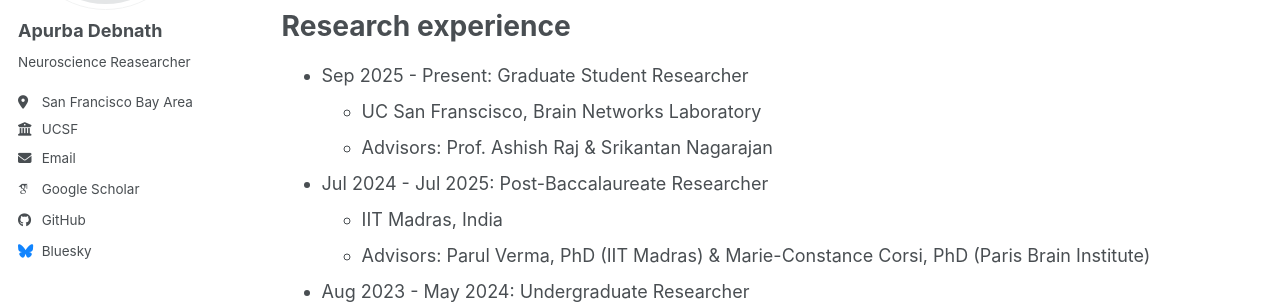
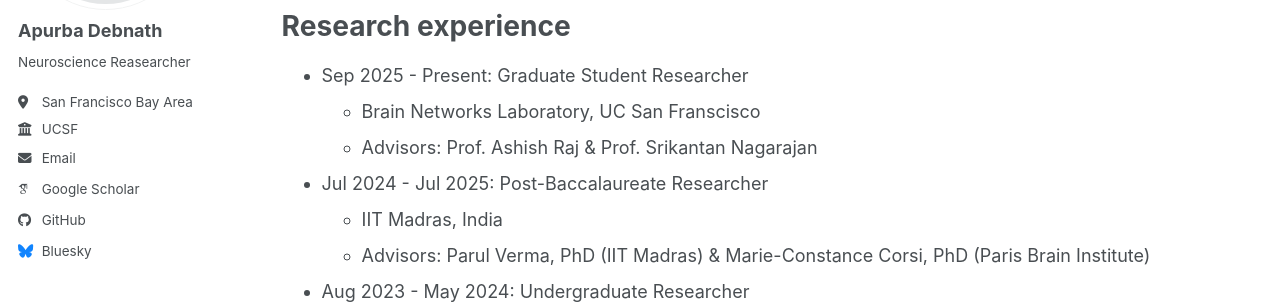
Before and after one commit to ApurbaApd/ApurbaApd.github.io, a Jekyll site: the page built from _pages/cv.md, in a window 1280 px wide and 1046 px high. Shown: the part 266-570 px from the top of the window. Built offline with Jekyll 4.4.1, drawn with Linux system fonts in a browser that asks for light colours; some web fonts are replaced; a script bundle is joined from its source files by our own code; library files that are not in the unit come from our copies.

Commit message:
Fix formatting in research experience section
Corrected the order of the institution and added 'Prof.' to the second advisor.

```diff
--- a/_pages/cv.md
+++ b/_pages/cv.md
@@ -18,8 +18,8 @@ Research experience
 ======
 
 * Sep 2025 - Present: Graduate Student Researcher
-  * UC San Franscisco, Brain Networks Laboratory
-  * Advisors: Prof. Ashish Raj & Srikantan Nagarajan
+  * Brain Networks Laboratory, UC San Franscisco
+  * Advisors: Prof. Ashish Raj & Prof. Srikantan Nagarajan
 
 * Jul 2024 - Jul 2025: Post-Baccalaureate Researcher
   * IIT Madras, India
```
